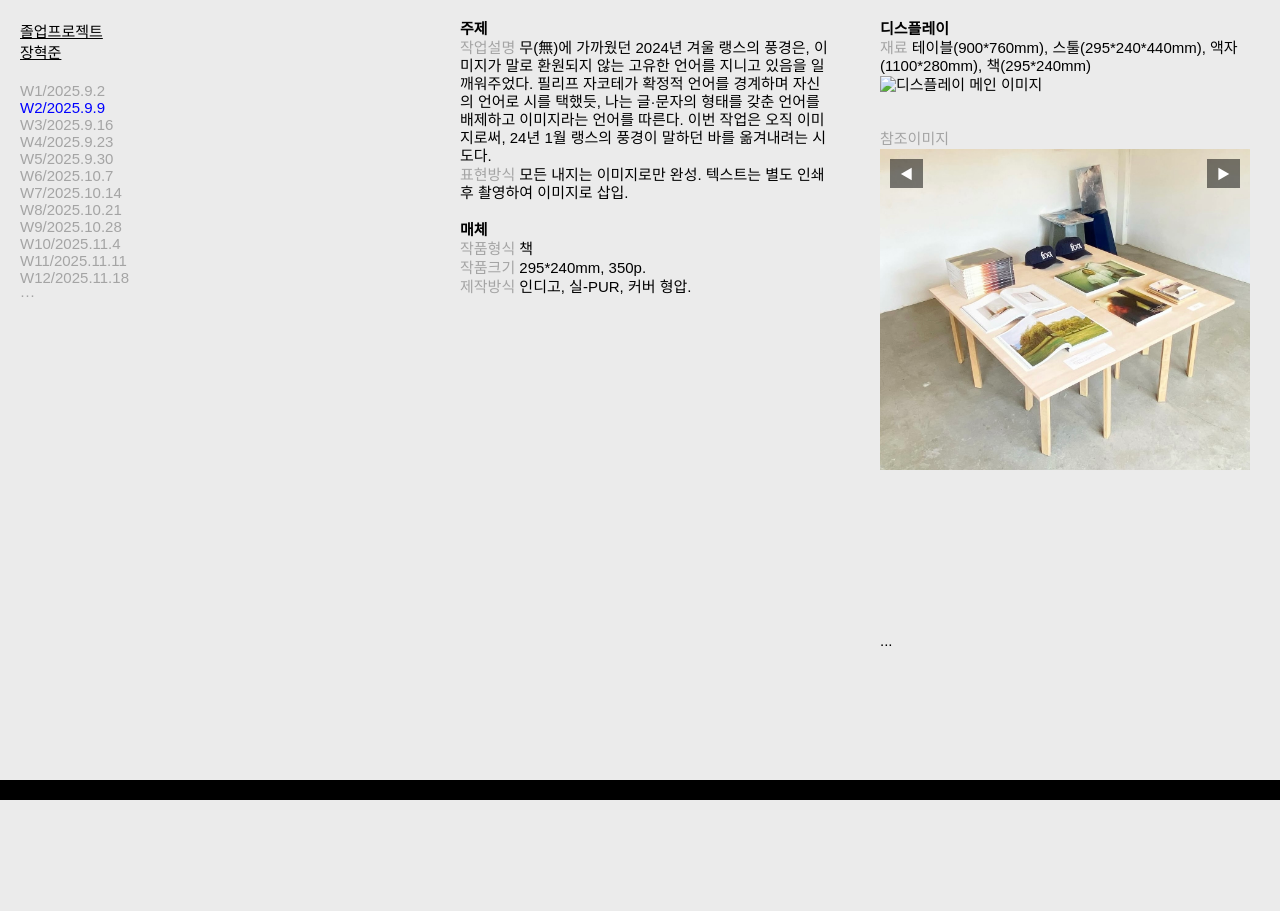
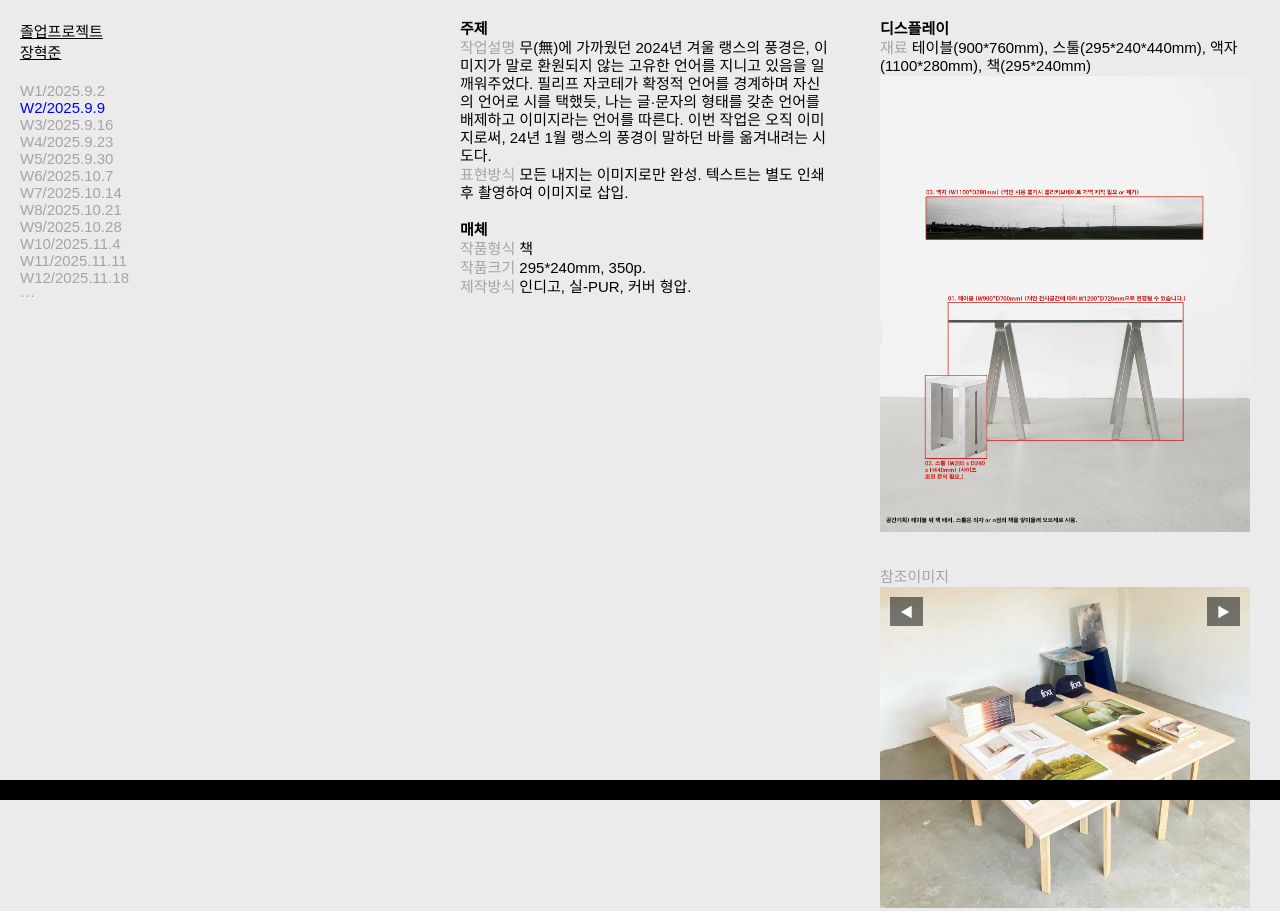
Before and after one commit to imjanghyukjun/gp, a plain HTML site: page h/w2.html in a window 1280 px wide. Shown: the top 911 px of the page. Before the commit the page ends 800 px from the top, so only its background shows below. Drawn offline with Linux system fonts and the light colour scheme.

Commit message:
Update w2.html

```diff
--- a/h/w2.html
+++ b/h/w2.html
@@ -172,7 +172,7 @@
 
         <!-- 첫 번째: 단일 이미지 -->
         <div class="single-image">
-          <img src="images/Display.jpg" alt="디스플레이 메인 이미지">
+          <img src="/gp/images/Display.jpg" alt="디스플레이 메인 이미지">
         </div>
         <br>
         <br>
```
